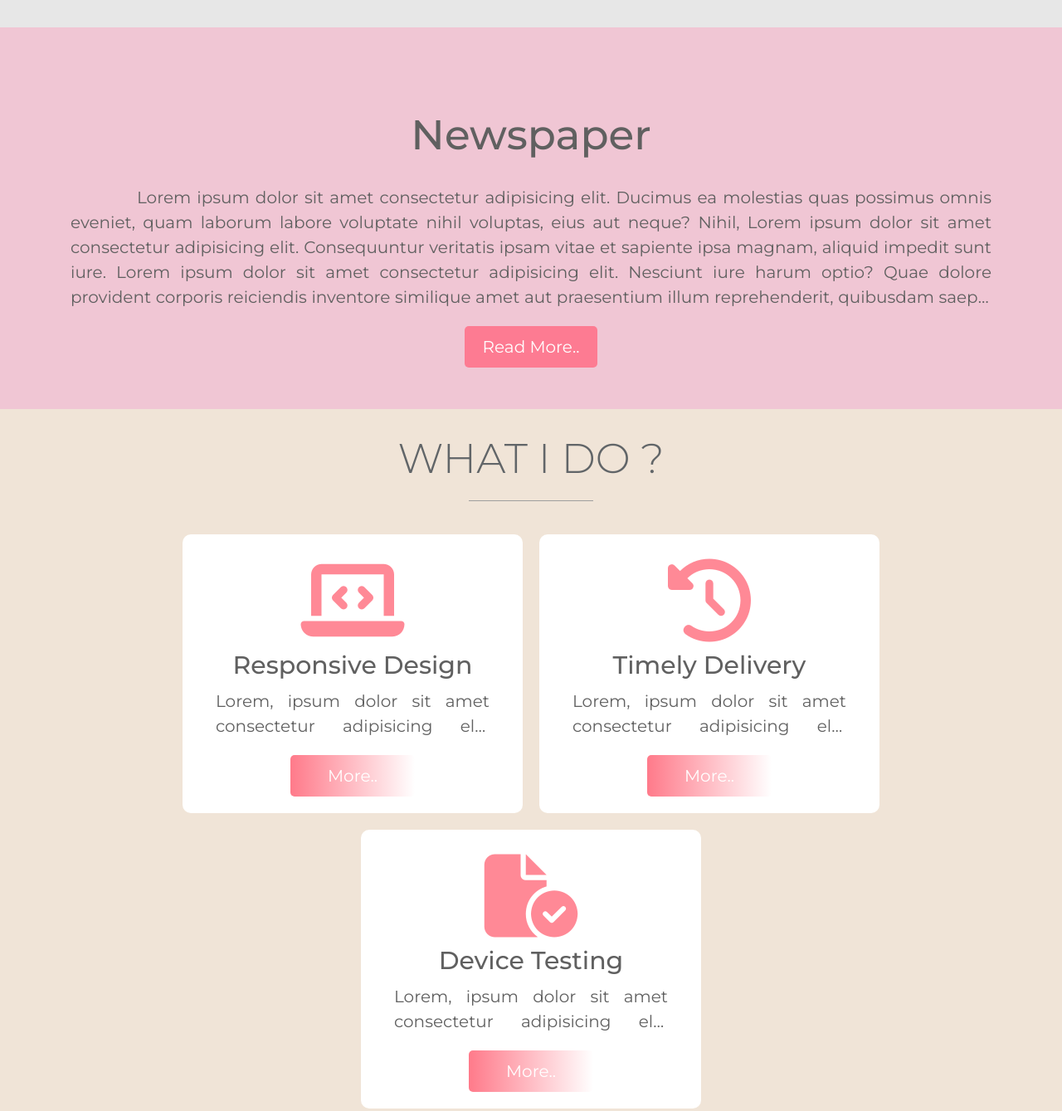
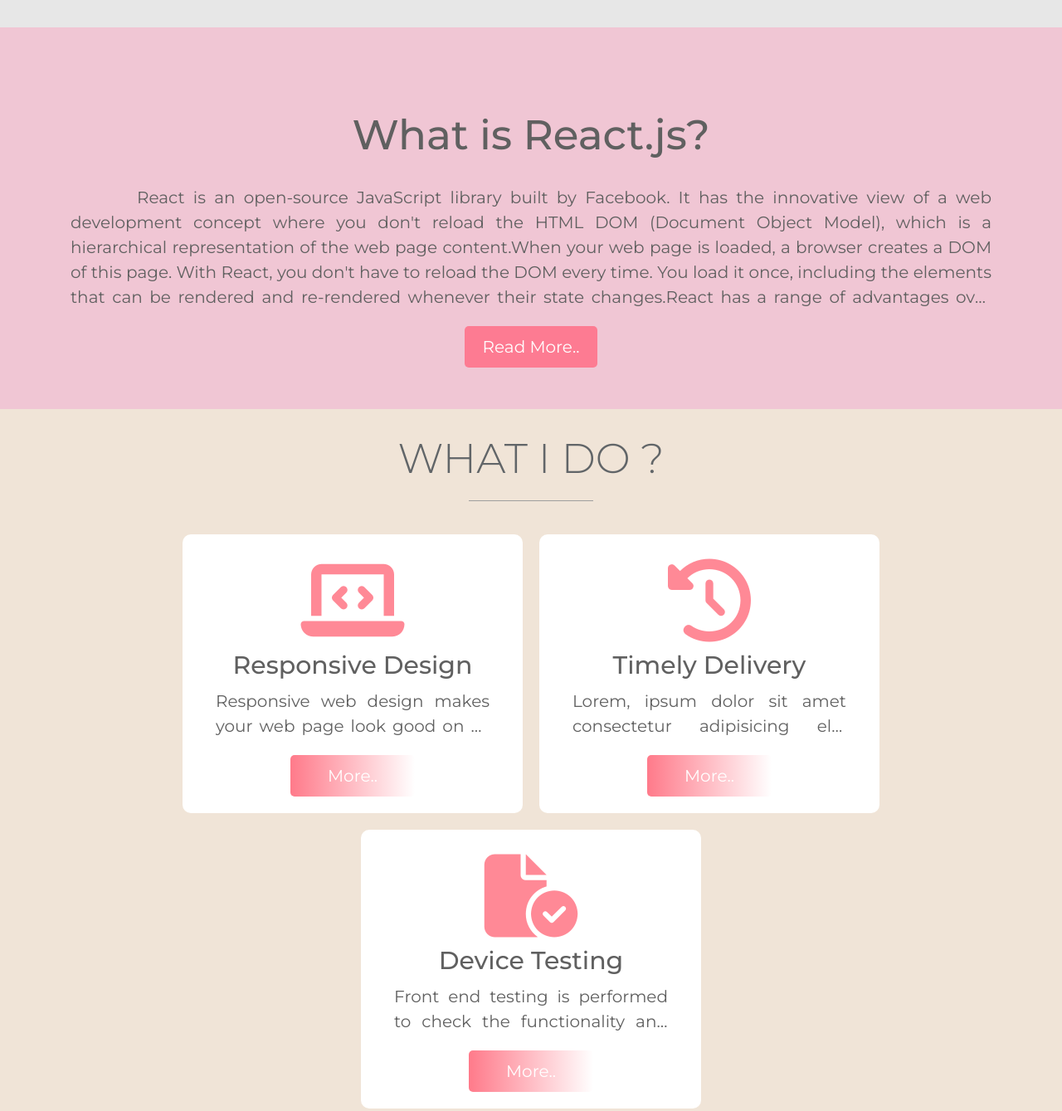
Before and after one commit to melisaclskn/tubisad-frontend-project.github.io, a website: page index.html in a window 1280 px wide. Shown: the part 4060-5399 px from the top of the page at 83% size. Drawn offline with nearby package versions, Linux system fonts and the light colour scheme; files that its build step writes are made by us from their sources.

Commit message:
change contents

```diff
--- a/index.html
+++ b/index.html
@@ -509,16 +509,14 @@
       <div class="container">
         <div class="row d-flex justify-content-center align-items-center">
           <h1 class="text-center wow animate__fadeInUp animated" data-wow-delay=".30ms" style="margin-top:50px">
-            Newspaper</h1>
-          <p id="paragraph-id" class="line_clamp5">Lorem ipsum dolor sit amet consectetur adipisicing elit. Ducimus ea
-            molestias quas possimus omnis eveniet, quam laborum labore voluptate nihil voluptas, eius aut neque? Nihil,
-            Lorem ipsum dolor sit amet consectetur adipisicing elit. Consequuntur veritatis ipsam vitae et sapiente ipsa
-            magnam, aliquid impedit sunt iure. Lorem ipsum dolor sit amet consectetur adipisicing elit. Nesciunt iure
-            harum optio? Quae dolore provident corporis reiciendis inventore similique amet aut praesentium illum
-            reprehenderit, quibusdam saepe, omnis quasi fugiat eos? Id voluptas impedit mollitia perferendis natus quos
-            eos minus rerum! blanditiis repellendus. Non, quos nisi? Lorem ipsum dolor sit amet consectetur adipisicing
-            elit. Beatae, maiores iure ab laudantium numquam perferendis voluptas dignissimos laboriosam doloribus
-            possimus voluptates consequatur in sunt nulla, quae nesciunt aspernatur vitae praesentium!</p>
+            What is React.js?</h1>
+          <p id="paragraph-id" class="line_clamp5">React is an open-source JavaScript library built by Facebook. It has the innovative view of a web development concept where you don't reload the HTML DOM (Document Object Model), which is a hierarchical representation of the web page content.When your web page is loaded, a browser creates a DOM of this page.
+
+            With React, you don't have to reload the DOM every time. You load it once, including the elements that can be rendered and re-rendered whenever their state changes.React has a range of advantages over other libraries:
+
+            Adaptability. React is very adaptive: you can develop new features in React without rewriting an existing code. Besides, you can render server-side using Node and power mobile apps using React Native.
+
+            Enhanced UI. You can create an excellent interactive UI with less effort than in the case of using native Javascript. You design views for each state, and React acts accordingly, updating the view along with the components where data changes.</p>
           <button class="btn btn-outline-primary btn-pink" style="width:8em;padding:10px;color:white;">Read More..</button>
         </div>
       </div>
@@ -538,9 +536,11 @@
             <div class=" col-12 col-md-3 col-xl-4 social  d-flex justify-content-center align-items-center ">
               <i class="fa-solid fa-laptop-code"></i>
               <h1>Responsive Design</h1>
-              <p class="line_clamp2">Lorem, ipsum dolor sit amet consectetur adipisicing elit. Itaque quo eveniet
-                delectus illo! Voluptatem amet adipisci velit impedit, dolorum ipsa id. Quos est ab commodi dolor omnis
-                vitae ex nihil!</p>
+              <p class="line_clamp2">Responsive web design makes your web page look good on all devices.
+
+                Responsive web design uses only HTML and CSS.
+
+                Responsive web design is not a program or a JavaScript.</p>
               <button class="colorful-button">More..</button>
             </div>
             <!-- col-12 col-md-3 col-xl-4 -->
@@ -555,9 +555,7 @@
             <div class=" col-12 col-md-3 col-xl-4 social d-flex justify-content-center align-items-center">
               <i class="fa-solid fa-file-circle-check"></i>
               <h1>Device Testing</h1>
-              <p class="line_clamp2">Lorem, ipsum dolor sit amet consectetur adipisicing elit. Itaque quo eveniet
-                delectus illo! Voluptatem amet adipisci velit impedit, dolorum ipsa id. Quos est ab commodi dolor omnis
-                vitae ex nihil!</p>
+              <p class="line_clamp2"> Front end testing is performed to check the functionality and usability of an application's GUI</p>
               <button class="colorful-button">More..</button>
             </div>
           </div>
```
